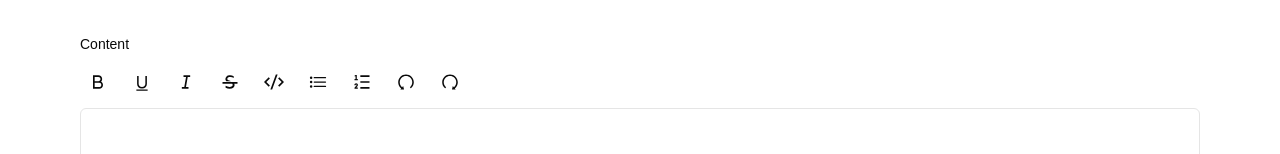
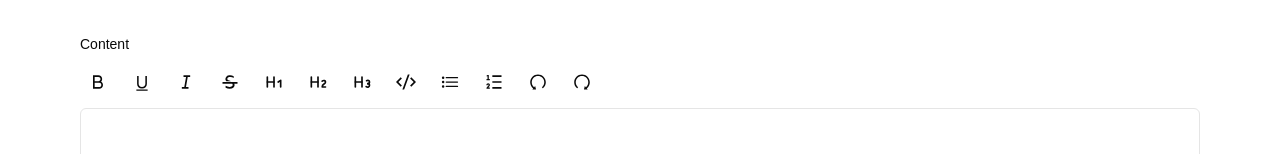
Before and after one commit to SwappyB/DemoCMS, a Next.js app: page /dashboard/pages/create in a window 1280 px wide. Shown: the part 517-671 px from the top of the page. Built offline with nearby package versions, Linux system fonts and the light colour scheme; a web font is replaced by a local one.

Commit message:
Tiptap Editor Headings added

```diff
--- a/package.json
+++ b/package.json
@@ -41,6 +41,7 @@
     "zod": "^3.23.8"
   },
   "devDependencies": {
+    "@tailwindcss/typography": "^0.5.15",
     "@types/node": "^20",
     "@types/react": "^18",
     "@types/react-dom": "^18",
--- a/src/components/WYSIWYG/Editor.tsx
+++ b/src/components/WYSIWYG/Editor.tsx
@@ -2,6 +2,8 @@ import { useEditor, EditorContent, JSONContent } from "@tiptap/react";
 import StarterKit from "@tiptap/starter-kit";
 import Underline from "@tiptap/extension-underline";
 import TextEditorMenuBar from "./MenuBar";
+
+import { cn } from "@/lib/utils";
 
 type TextEditorProps = {
   onChange: (content: JSONContent) => void;
@@ -20,8 +22,10 @@ export default function RichTextEditor({
     },
     editorProps: {
       attributes: {
-        class:
+        class: cn(
+          "prose max-w-none [&_ol]:list-decimal [&_ul]:list-disc",
           "min-h-[150px] cursor-text rounded-md border p-5 ring-offset-background focus-within:outline-none focus-within:ring-2 focus-within:ring-ring focus-within:ring-offset-2 "
+        )
       }
     },
     immediatelyRender: false
--- a/src/components/WYSIWYG/MenuBar.tsx
+++ b/src/components/WYSIWYG/MenuBar.tsx
@@ -5,6 +5,9 @@ import {
   RiCodeSSlashLine,
   RiListOrdered2
 } from "react-icons/ri";
+import { LuHeading1, LuHeading2, LuHeading3 } from "react-icons/lu";
+
+import {} from "react-icons";
 import { Editor } from "@tiptap/react";
 import { AiOutlineRedo, AiOutlineUndo } from "react-icons/ai";
 import { BsTypeUnderline } from "react-icons/bs";
@@ -62,6 +65,24 @@ export default function TextEditorMenuBar({
       disabled: !editor.can().chain().focus().toggleStrike().run()
     },
     {
+      icon: <LuHeading1 className="size-5" />,
+      onClick: () => editor.chain().focus().toggleHeading({ level: 1 }).run(),
+      isActive: editor.isActive("heading", { level: 1 }),
+      disabled: !editor.can().chain().focus().toggleHeading({ level: 1 }).run()
+    },
+    {
+      icon: <LuHeading2 className="size-5" />,
+      onClick: () => editor.chain().focus().toggleHeading({ level: 2 }).run(),
+      isActive: editor.isActive("heading", { level: 2 }),
+      disabled: !editor.can().chain().focus().toggleHeading({ level: 2 }).run()
+    },
+    {
+      icon: <LuHeading3 className="size-5" />,
+      onClick: () => editor.chain().focus().toggleHeading({ level: 3 }).run(),
+      isActive: editor.isActive("heading", { level: 3 }),
+      disabled: !editor.can().chain().focus().toggleHeading({ level: 3 }).run()
+    },
+    {
       icon: <RiCodeSSlashLine className="size-5" />,
       onClick: () => editor.chain().focus().toggleCode().run(),
       isActive: editor.isActive("code"),
--- a/src/components/WYSIWYG/RenderContent.tsx
+++ b/src/components/WYSIWYG/RenderContent.tsx
@@ -8,7 +8,12 @@ const RenderEditorContent = ({ content }: { content: any }) => {
   const editor = useEditor({
     extensions: [StarterKit],
     content,
-    editable: false
+    editable: false,
+    editorProps: {
+      attributes: {
+        class: "prose max-w-none [&_ol]:list-decimal [&_ul]:list-disc"
+      }
+    }
   });
 
   return (
--- a/tailwind.config.ts
+++ b/tailwind.config.ts
@@ -58,5 +58,5 @@ export default {
 			}
 		}
 	},
-  plugins: [require("tailwindcss-animate")],
+	plugins: [require("tailwindcss-animate"), require('@tailwindcss/typography'),],
 } satisfies Config;
```
Also changed, not shown: 1 other file (tests, documents, lock files or other folders). Lines whose indentation alone changed are shown as unchanged.
